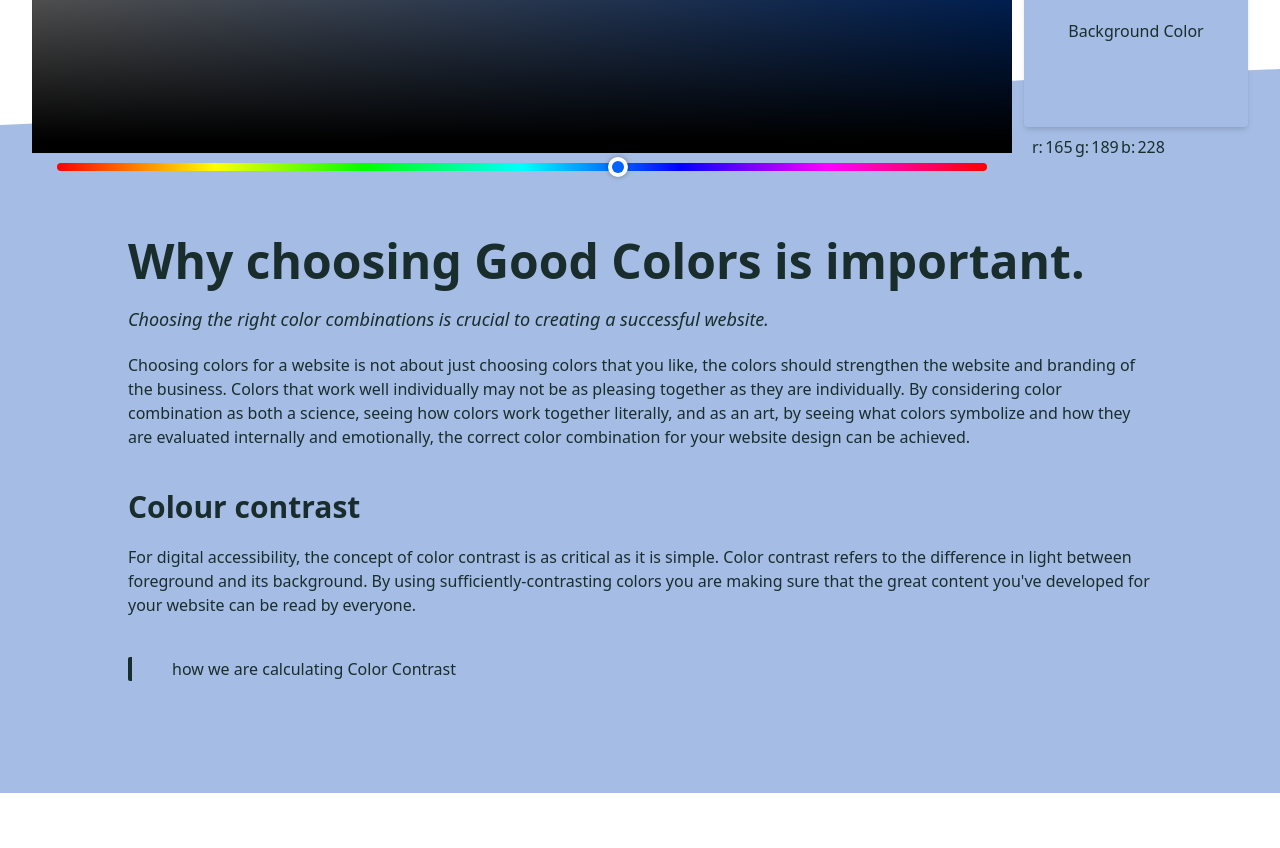
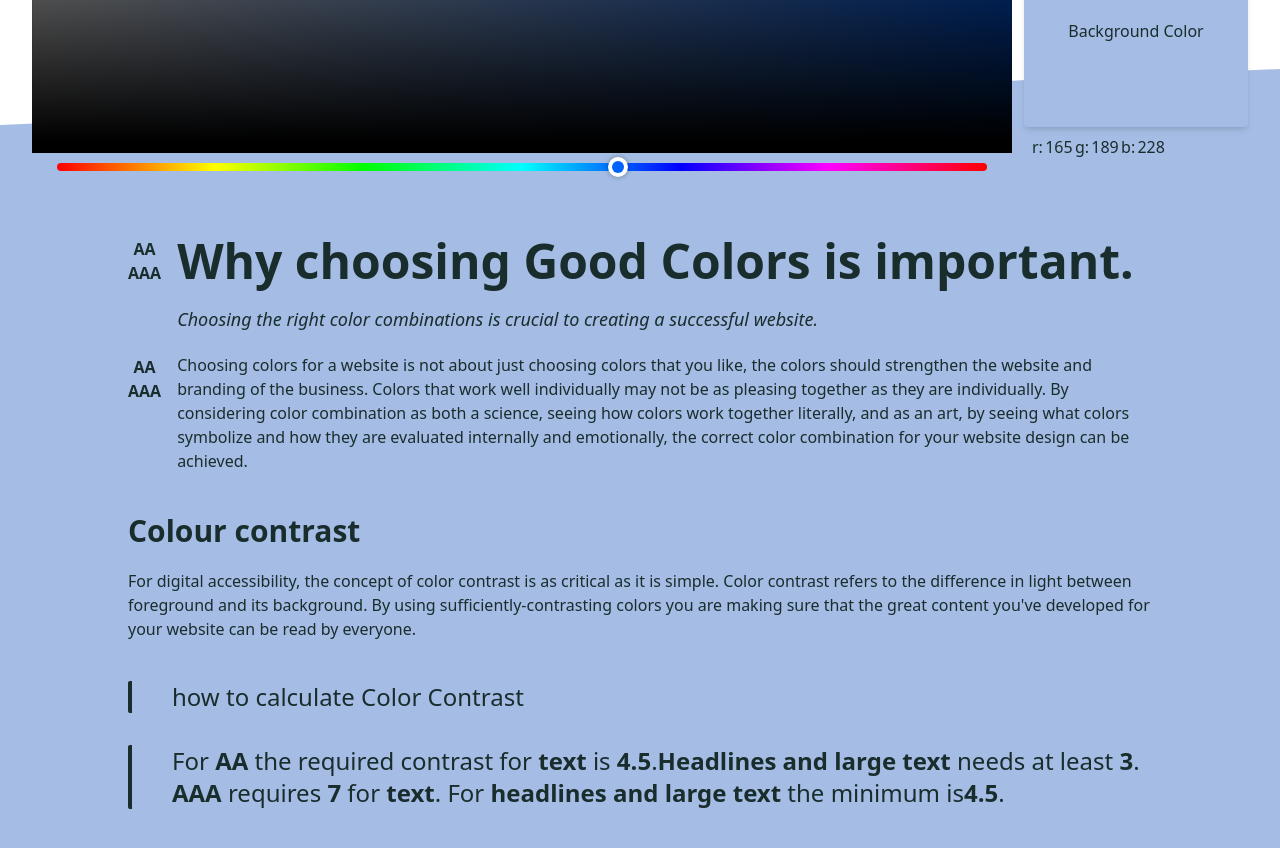
Before and after one commit to shareef99/colors, a Next.js app: page / in a window 1280 px wide. Shown: the part 440-1288 px from the top of the page. Before the commit the page ends 1233 px from the top, so only its background shows below. Built offline with nearby package versions, Linux system fonts and the light colour scheme.

Commit message:
✅ add more content

```diff
--- a/components/Main.tsx
+++ b/components/Main.tsx
@@ -24,9 +24,9 @@ const Main = (props: Props) => {
   );
   const [bgColor, setBgColor] = useState<string>("rgb(165, 189, 228)");
   const [textColor, setTextColor] = useState<string>("rgb(25, 45, 45)");
-  const [colorContrast, setColorContrast] = useState<number>(3.79);
-  const [textResult, setTextResult] = useState<Result>("FAIL");
-  const [headingResult, setHeadingResult] = useState<Result>("FAIL");
+  const [colorContrast, setColorContrast] = useState<number>(7.56);
+  const [textResult, setTextResult] = useState<Result>("AAA");
+  const [headingResult, setHeadingResult] = useState<Result>("AAA");
   const [typesOfColor, setTypesOfColor] = useState<Array<ColorType>>(["rgb"]);
 
   const handleColorTypeChange = (colorType: ColorType) => {
@@ -179,32 +179,58 @@ const Main = (props: Props) => {
       <SlightSlope bgColor={bgColor} />
 
       <section
-        className="py-28 px-[10%] space-y-[40px]"
+        className="pt-28 pb-20 px-4 xs:px-[10%]"
         style={{
           background: bgColor,
           color: textColor,
         }}
       >
-        <div className="">
+        <div className="flex">
+          <div className="flex flex-col font-semibold text-center pr-4">
+            <span
+              className={`${headingResult === "FAIL" ? "line-through" : ""}`}
+            >
+              AA
+            </span>
+            <span
+              className={`${headingResult === "AAA" ? "" : "line-through"}`}
+            >
+              AAA
+            </span>
+          </div>
           <h1 className="font-black text-5xl">
             Why choosing Good Colors is important.
           </h1>
+        </div>
+        <div className="flex items-center">
+          <div className="flex flex-col font-semibold text-center pr-4">
+            <span className={`${textResult === "FAIL" ? "line-through" : ""}`}>
+              AA
+            </span>
+            <span className={`${textResult === "AAA" ? "" : "line-through"}`}>
+              AAA
+            </span>
+          </div>
+          <div>
             <p className="py-5 font-medium strong italic text-lg">
               Choosing the right color combinations is crucial to creating a
               successful website.
             </p>
             <p>
-            Choosing colors for a website is not about just choosing colors that
-            you like, the colors should strengthen the website and branding of
-            the business. Colors that work well individually may not be as
-            pleasing together as they are individually. By considering color
-            combination as both a science, seeing how colors work together
-            literally, and as an art, by seeing what colors symbolize and how
-            they are evaluated internally and emotionally, the correct color
-            combination for your website design can be achieved.
+              Choosing colors for a website is not about just choosing colors
+              that you like, the colors should strengthen the website and
+              branding of the business. Colors that work well individually may
+              not be as pleasing together as they are individually. By
+              considering color combination as both a science, seeing how colors
+              work together literally, and as an art, by seeing what colors
+              symbolize and how they are evaluated internally and emotionally,
+              the correct color combination for your website design can be
+              achieved.
             </p>
           </div>
-        <div className="">
+        </div>
+
+        <div className="py-10">
           <h2 className="font-bold text-3xl">Colour contrast</h2>
           <p className="pt-5">
             For digital accessibility, the concept of color contrast is as
@@ -214,19 +240,35 @@ const Main = (props: Props) => {
             content you've developed for your website can be read by everyone.
           </p>
         </div>
-        <div className="">
+
+        <div className="text-2xl">
           <blockquote
-            className="border-l-4 rounded-tl-sm rounded-bl-sm pl-10"
+            className="border-l-4 rounded-tl-sm rounded-bl-sm pl-4 xs:pl-8 sm:pl-10"
             style={{ borderColor: textColor }}
           >
-            how we are{" "}
+            how to{" "}
             <a
               href="https://www.google.com"
               target="_blank"
               className="font-medium hover:opacity-90 hover:duration-500 hover:ease-in"
             >
-              calculating Color Contrast
+              calculate Color Contrast
             </a>
+          </blockquote>
+          <br />
+          <blockquote
+            className="border-l-4 rounded-tl-sm rounded-bl-sm pl-4 xs:pl-8 sm:pl-10 flex flex-col"
+            style={{ borderColor: textColor }}
+          >
+            <span>
+              For <b>AA</b> the required contrast for <b>text</b> is <b>4.5</b>.
+              <b>Headlines and large text</b> needs at least <b>3</b>.
+            </span>
+            <span>
+              <b>AAA</b> requires <b>7</b> for <b>text</b>. For{" "}
+              <b>headlines and large text</b> the minimum is
+              <b>4.5</b>.
+            </span>
           </blockquote>
         </div>
       </section>
--- a/styles/globals.css
+++ b/styles/globals.css
@@ -63,3 +63,6 @@ a {
     height: 500px;
   }
 }
+
+@media (min-width: 768px) {
+}
```
Lines whose indentation alone changed are shown as unchanged.
